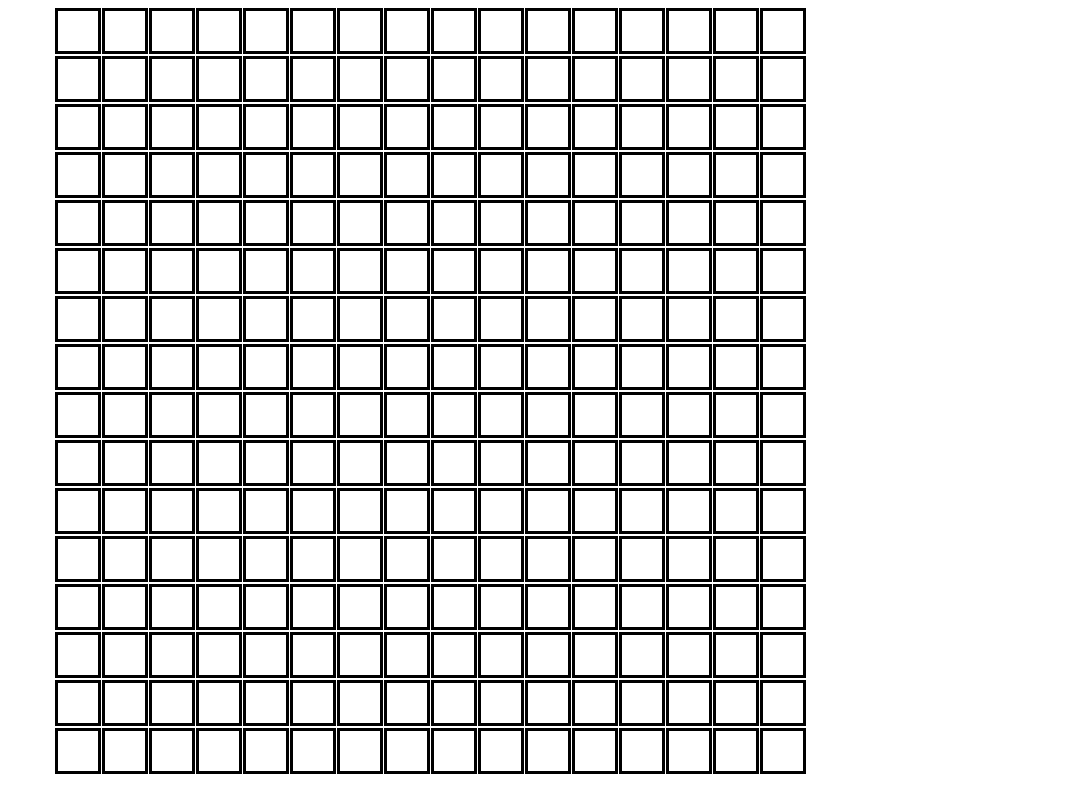
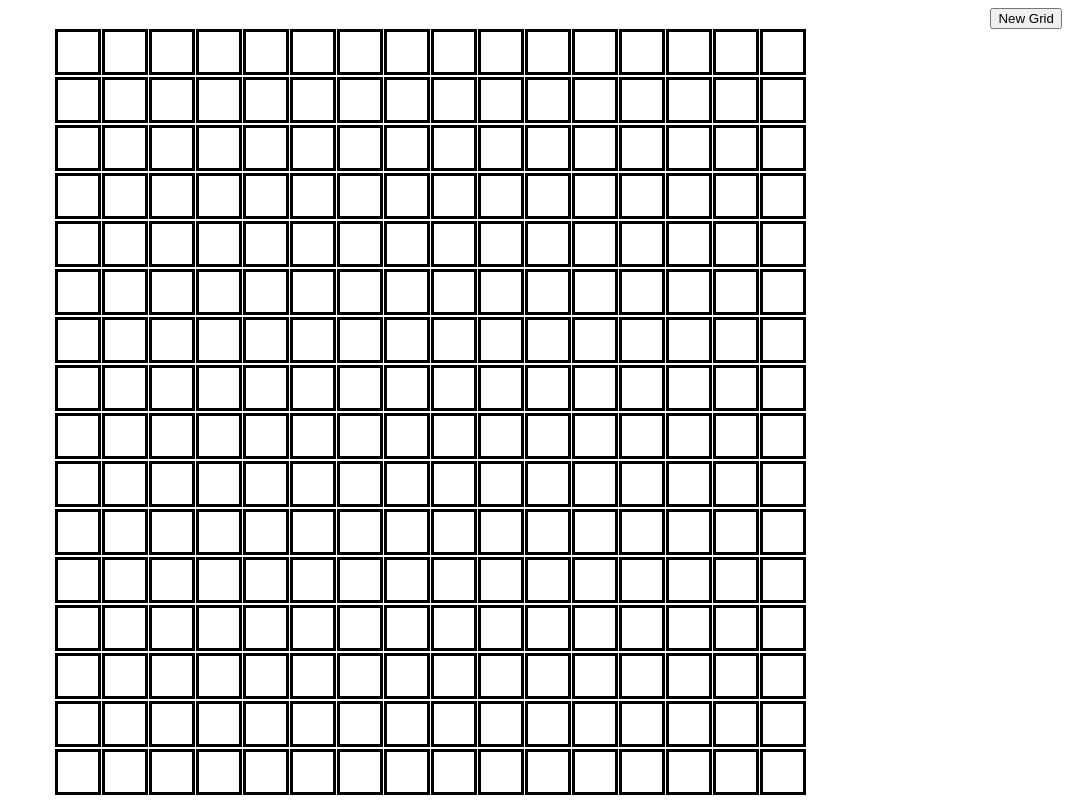
Before and after one commit to Lucoria1/Etch-a-Sketch, a plain HTML site: page index.HTML in a window 1280 px wide. Shown: the whole page, without its empty margins (210-1280 px from the left). Drawn offline with Linux system fonts and the light colour scheme.

Commit message:
added new grid button and remove grid functionality

```diff
--- a/Etch-a-Sketch.js
+++ b/Etch-a-Sketch.js
@@ -15,3 +15,9 @@ document.querySelectorAll(".box").forEach((item) => {
         event.target.style.backgroundColor = "black";
        })
 });
+
+document.querySelector(".newGrid").addEventListener("click", () => {
+    document.querySelectorAll(".box").forEach((item) => {
+        item.remove();
+    })
+})
--- a/Stylesheet.css
+++ b/Stylesheet.css
@@ -14,3 +14,8 @@
 .break {
     flex-basis: 100%;
 }
+
+.btnCont{
+    display: flex;
+    justify-content: flex-end;
+}
--- a/index.HTML
+++ b/index.HTML
@@ -8,9 +8,11 @@
     <title>Etch-a-Sketch</title>
 </head>
 <body>
+    <div class="btnCont">
+    <button class="newGrid btn">New Grid</button>
+    </div>
 
     <div class="boxCont">
-
     </div>
 
 </body>
```
